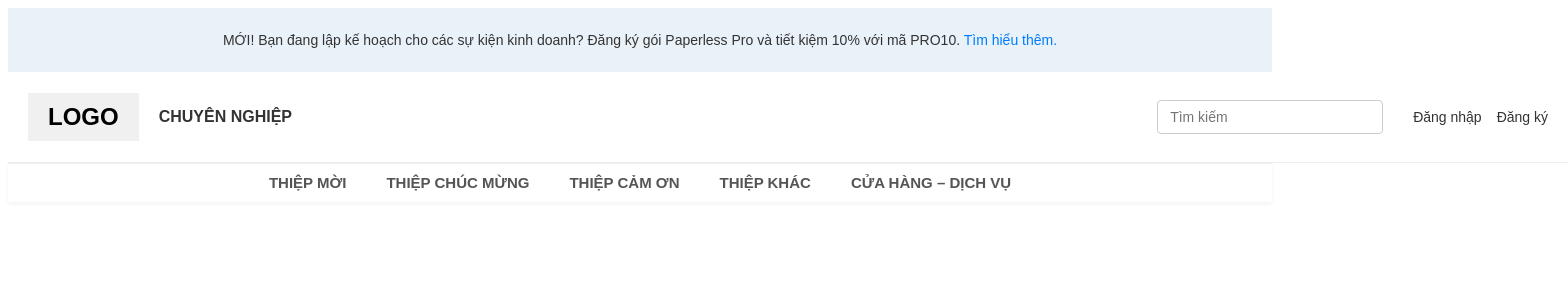
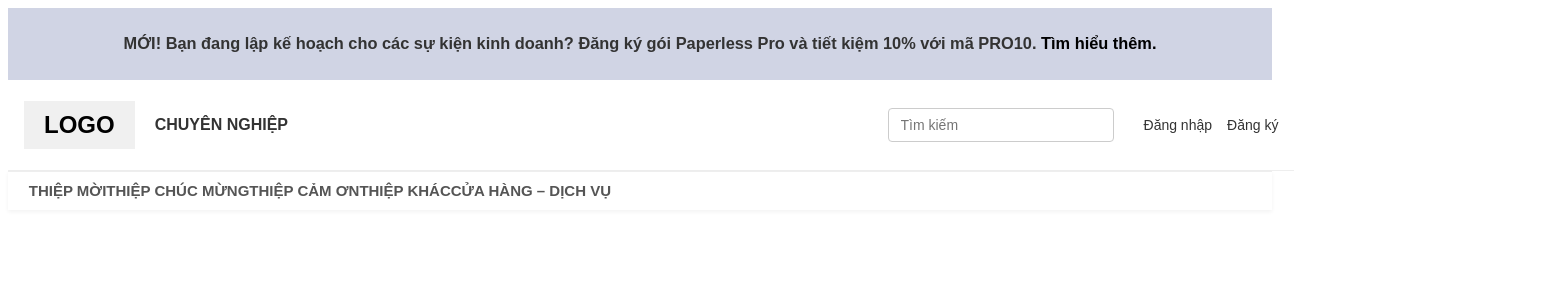
Before and after one commit to AnDev002/ts-canvas-template-editor, a React (Vite) app: page / in a window 1280 px wide. Shown: the top 300 px of the page, 1568 px wide, since content can reach past the window. Built offline with nearby package versions, Linux system fonts and the light colour scheme; a web font is replaced by a local one.

Commit message:
save HomeMain

```diff
--- a/src/Pages/HomePage/HomeMain.tsx
+++ b/src/Pages/HomePage/HomeMain.tsx
@@ -7,11 +7,11 @@ export default function App() {
     <div className="top-bar-container">
       {/* Announcement Banner */}
       <div className="announcement-banner">
-          <p>
+        <h3>
           MỚI! Bạn đang lập kế hoạch cho các sự kiện kinh doanh? Đăng ký gói
           Paperless Pro và tiết kiệm 10% với mã PRO10.{" "}
           <a href="#">Tìm hiểu thêm.</a>
-          </p>
+        </h3>
       </div>
 
       {/* Header Row */}
@@ -23,11 +23,7 @@ export default function App() {
           </a>
         </div>
         <div className="header-right">
-            <input
-              type="text"
-              placeholder="Tìm kiếm"
-              className="search-input"
-            />
+          <input type="text" placeholder="Tìm kiếm" className="search-input" />
           <a href="#" className="auth-link">
             Đăng nhập
           </a>
@@ -39,6 +35,7 @@ export default function App() {
 
       {/* Navigation Bar */}
       <div className="navigation-bar">
+        <div className="nav-bar-content">
           <nav>
             <ul className="nav-links">
               <li>
@@ -60,5 +57,6 @@ export default function App() {
           </nav>
         </div>
       </div>
+    </div>
   );
 }
--- a/src/Pages/css/HomeMain.css
+++ b/src/Pages/css/HomeMain.css
@@ -4,7 +4,7 @@
 
 .announcement-banner {
   width: 100%;
-  background-color: #eaf2f9;
+  background-color: #d0d4e4;
   text-align: center;
   padding: 10px 0;
   font-size: 14px;
@@ -12,7 +12,7 @@
 }
 
 .announcement-banner a {
-  color: #007bff;
+  color: #000;
   text-decoration: none;
 }
 
@@ -84,32 +84,43 @@
   padding: 10px 0;
   border-top: 1px solid #eee;
   box-shadow: 0 2px 4px rgba(0, 0, 0, 0.05);
+  /* Đảm bảo không chiếm toàn bộ chiều ngang */
 }
 
-.navigation-bar nav {
+.nav-bar-content {
+  width: 100%;
+  max-width: 1520px; /* Giống .header-row */
+  margin-left: auto;
+  margin-right: auto;
   display: flex;
-  justify-content: center;
+  justify-content: space-between;
+  align-items: center;
+  padding-left: 0; /* Nếu cần căn sát logo */
+  padding-right: 0;
+  /* Responsive: co lại khi màn hình nhỏ */
+  box-sizing: border-box;
 }
 
 .nav-links {
   list-style: none;
   padding: 0;
   margin: 0;
+  width: 100%;
   display: flex;
+  justify-content: space-between; /* Cách đều các link */
 }
 
 .nav-links li {
-  margin: 0 20px;
+  margin: 0; /* Xóa margin cũ để flex tự chia đều */
 }
 
-.nav-links a {
-  text-decoration: none;
-  color: #555;
-  font-weight: bold;
-  font-size: 15px;
-  white-space: nowrap; /* Prevent wrapping for navigation links */
+/* Responsive: co lại ở màn hình nhỏ */
+@media (max-width: 1600px) {
+  .header-row,
+  .nav-bar-content {
+    max-width: 98vw;
+    width: 100%;
+    padding-left: 16px;
+    padding-right: 16px;
+  }
 }
-
-.nav-links a:hover {
-  color: #007bff;
-}
```
Lines whose indentation alone changed are shown as unchanged.
